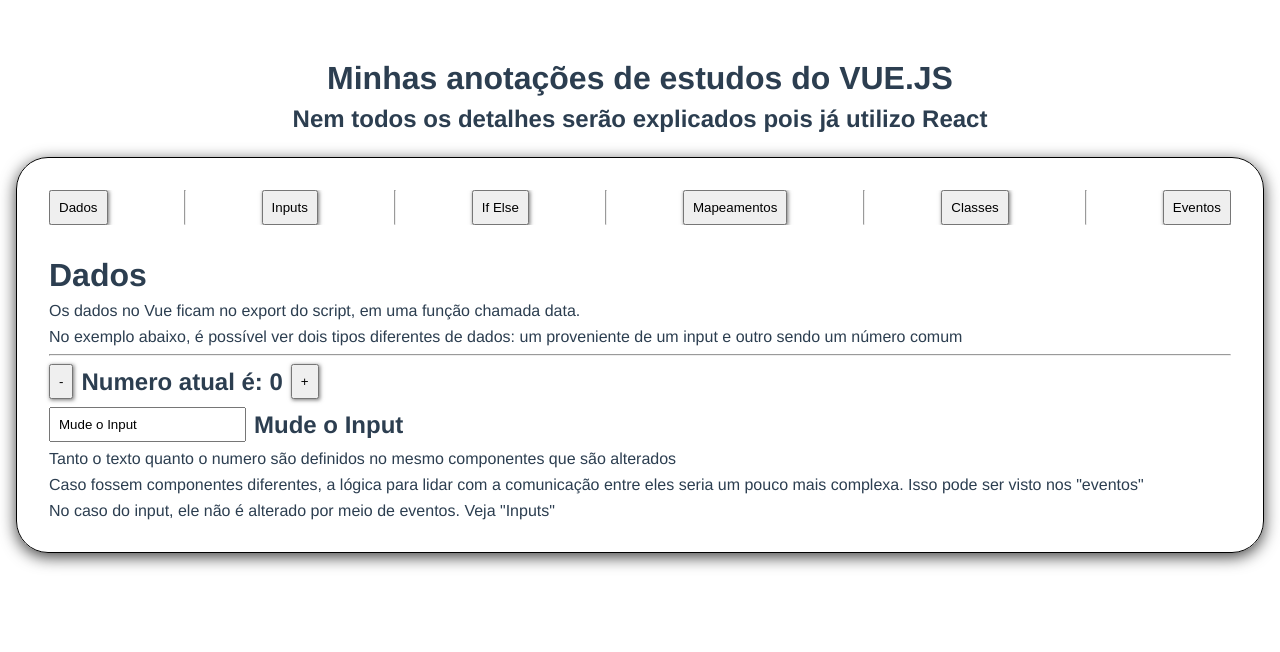
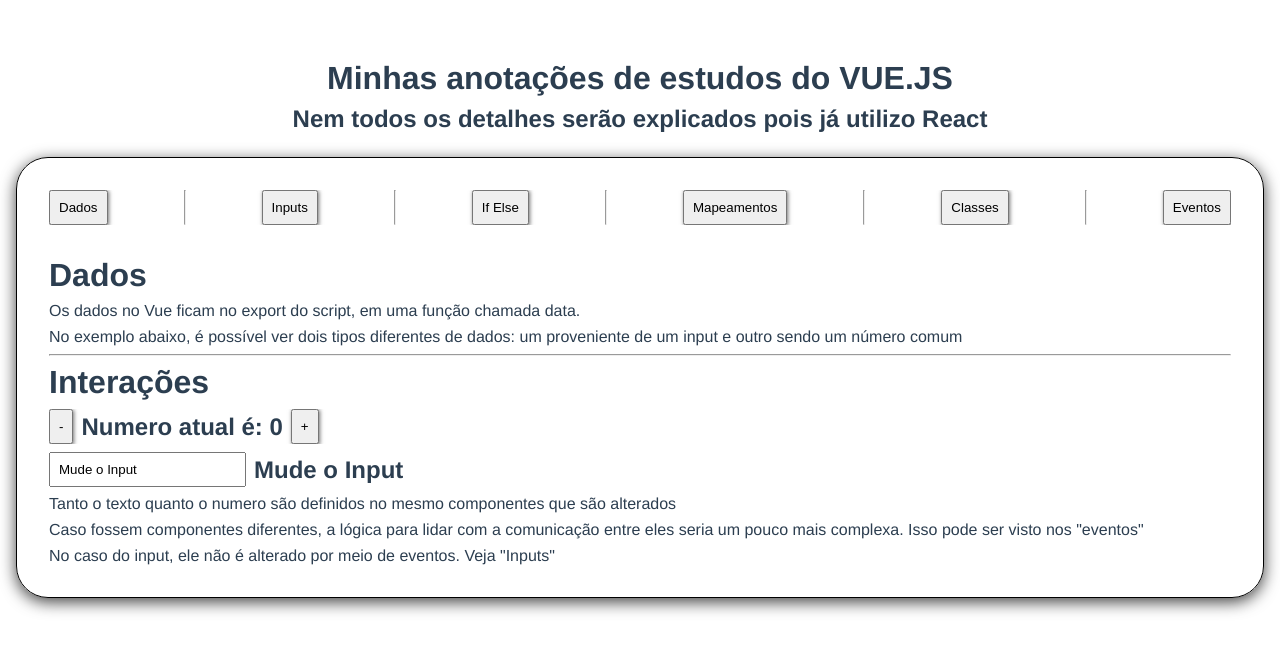
Before and after one commit to Mateus-S-Dotta/aprendendoVue, a Vue app: page / in a window 1280 px wide. Shown: the top 652 px of the page. Built offline with nearby package versions, Linux system fonts and the light colour scheme.

Commit message:
pequenas mudancas

```diff
--- a/src/App.vue
+++ b/src/App.vue
@@ -44,6 +44,7 @@
         display: flex;
         align-items: center;
         gap: 8px;
+		overflow-x: auto;
     }
 
 	input {
--- a/src/components/ClassesVue.vue
+++ b/src/components/ClassesVue.vue
@@ -12,6 +12,7 @@
             E a depender da condição, aquela classe será aplicada ou não
         </p>
         <hr />
+        <h1>Interações</h1>
         <h3 :class="{ 'vermelhinha': num === 1, 'marrom': num === 2, 'azulona': num === 3 }">
             Botões abaixo mudam a classe deste texto
         </h3>
--- a/src/components/DadosVue.vue
+++ b/src/components/DadosVue.vue
@@ -8,6 +8,7 @@
 			No exemplo abaixo, é possível ver dois tipos diferentes de dados: um proveniente de um input e outro sendo
 			um número comum </p>
 		<hr />
+		<h1>Interações</h1>
 		<div class="line">
 			<button class="button" @click="changeNumber('less')">
 				-
--- a/src/components/EventosVue.vue
+++ b/src/components/EventosVue.vue
@@ -33,6 +33,7 @@
             </strong>
         </p>
         <hr />
+        <h1>Interações</h1>
         <h2>
             Evento de "Você não me pega"
         </h2>
@@ -40,16 +41,17 @@
             Os fracos chamam de MouseEnter ou Click
         </p>
         <div>
-            <div @click="mudarPosicao" @mouseenter="mudarPosicao" :style="{ ...impegavel, marginLeft: `${positionLeft * 26.25}%` }">
+            <div @click="mudarPosicao" @mouseenter="mudarPosicao"
+                :style="{ ...impegavel, marginLeft: `${positionLeft * 26.25}%` }">
                 <strong class="branco">
-                    Não me pega!
+                    {{ first ? 'Fugi de você' : 'Não me pega!' }}
                 </strong>
             </div>
         </div>
         <div @click="verPosicao($event)" class="grande">
-<p class="branco">
-    {{ x === 0 ? 'Click e Veja!' : `X: ${x}px, Y: ${y}px`}}
-</p>
+            <p class="branco">
+                {{ x === 0 ? 'Click e Veja!' : `X: ${x}px, Y: ${y}px` }}
+            </p>
         </div>
     </div>
 </template>
@@ -72,11 +74,13 @@
                     borderRadius: '8px'
                 },
                 x: 0,
-                y: 0
+                y: 0,
+                first: false
             }
         },
         methods: {
             mudarPosicao() {
+                this.first = true
                 if (this.positionLeft === 3) {
                     this.positionLeft = 0
                 } else {
--- a/src/components/IfElse.vue
+++ b/src/components/IfElse.vue
@@ -28,6 +28,7 @@
             div3
         </p>
         <hr />
+        <h1>Interações</h1>
         <div class="line">
             <button @click="chanceBolean('text1')" class="button">
                 {{ !text1 ? 'Ativar' : 'Desativar' }} Texto 1
--- a/src/components/InputsVue.vue
+++ b/src/components/InputsVue.vue
@@ -12,6 +12,7 @@
             atributo <strong>v-model="nomeDaVariável"</strong> e está pronto
         </p>
         <hr />
+        <h1>Interações</h1>
         <input v-model="text" />
         <h3>{{ text }}</h3>
         <p>
--- a/src/components/MapeamentoVue.vue
+++ b/src/components/MapeamentoVue.vue
@@ -26,6 +26,7 @@
             Para que essa div não exista, deve usar <strong>{{ '<template></template>' }}</strong>
         </p>
         <hr />
+        <h1>Interações</h1>
         <div class="line">
             <button @click="changeNum(true)" class="button">
                 -
```
